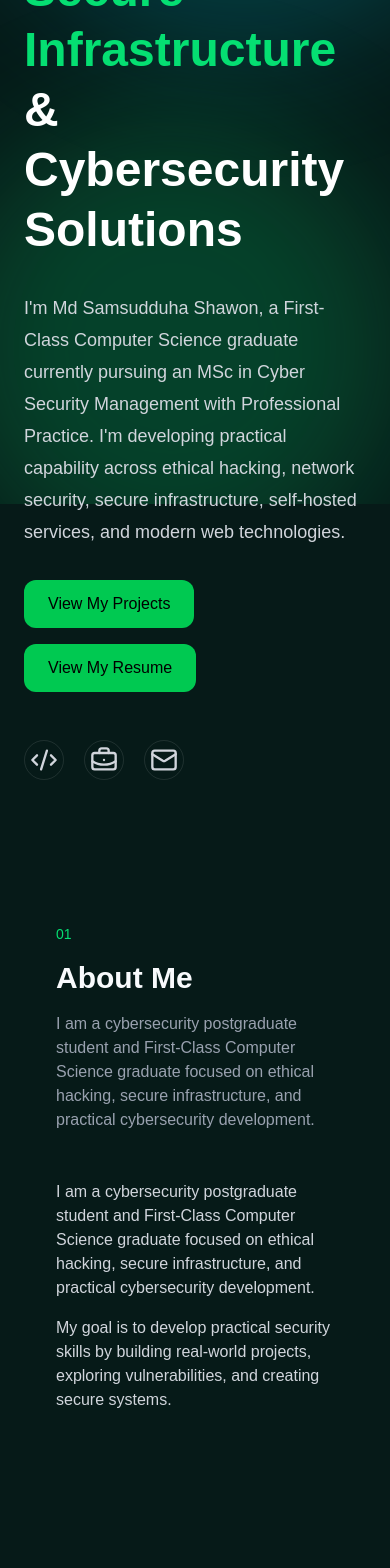
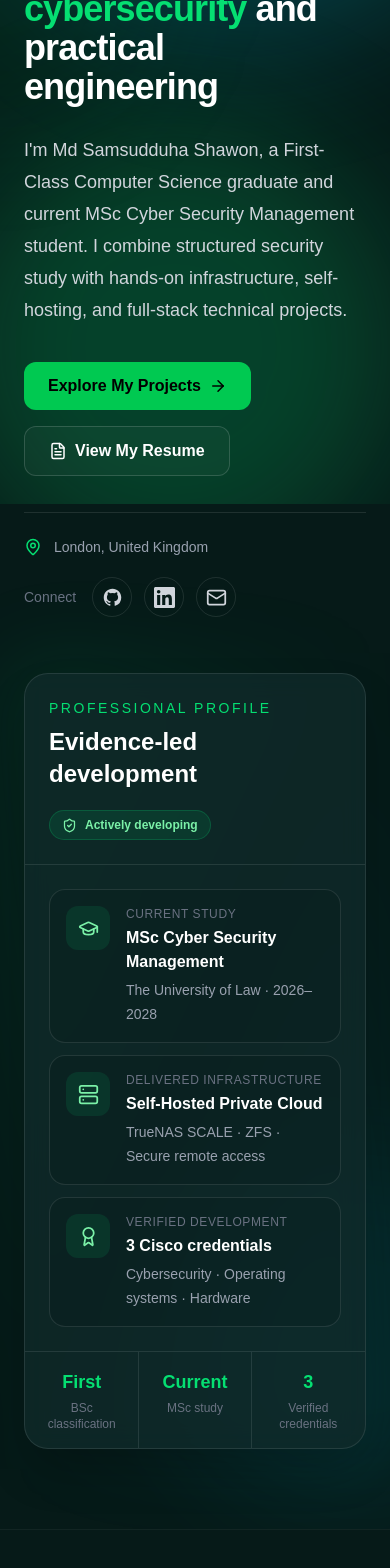
Before and after one commit to Shawon1024/meetshawon-portfolio, a Next.js app: page / in a window 390 px wide. Shown: the part 340-1908 px from the top of the page. Built offline with nearby package versions, Linux system fonts and the light colour scheme; no server answers.

Commit message:
Refine homepage hero and fix mobile navigation

```diff
--- a/src/app/components/Container.tsx
+++ b/src/app/components/Container.tsx
@@ -1,13 +1,17 @@
-import { ReactNode } from "react";
+import type {
+  ReactNode,
+} from "react";
 
 interface ContainerProps {
-    children: ReactNode;
+  children: ReactNode;
 }
 
-export default function Container({ children }: ContainerProps) {
-    return (
-        <div className="mx-auto w-full max-w-7x1 px-6 md:px-8">
-            {children}
-        </div>
-    );
+export default function Container({
+  children,
+}: ContainerProps) {
+  return (
+    <div className="mx-auto w-full max-w-7xl px-6 md:px-8">
+      {children}
+    </div>
+  );
 }
--- a/src/app/components/home/Hero.tsx
+++ b/src/app/components/home/Hero.tsx
@@ -1,166 +1,285 @@
+import Link from "next/link";
 import {
-  BriefcaseBusiness,
-  Code2,
+  ArrowRight,
+  Award,
+  FileText,
+  GraduationCap,
   Mail,
+  MapPin,
+  Server,
+  ShieldCheck,
 } from "lucide-react";
 
 import Container from "../Container";
-import Button from "../ui/Button";
 import IconButton from "../ui/IconButton";
+
+function GitHubIcon({
+  size = 21,
+}: {
+  size?: number;
+}) {
+  return (
+    <svg
+      width={size}
+      height={size}
+      viewBox="0 0 24 24"
+      fill="currentColor"
+      aria-hidden="true"
+    >
+      <path d="M12 2C6.477 2 2 6.484 2 12.017c0 4.426 2.865 8.184 6.839 9.504.5.092.682-.217.682-.483 0-.237-.009-.866-.014-1.7-2.782.605-3.369-1.343-3.369-1.343-.454-1.158-1.11-1.466-1.11-1.466-.908-.62.069-.608.069-.608 1.003.071 1.531 1.031 1.531 1.031.892 1.53 2.341 1.088 2.91.832.091-.647.349-1.088.635-1.338-2.221-.253-4.555-1.112-4.555-4.947 0-1.093.39-1.987 1.029-2.688-.103-.253-.446-1.272.098-2.65 0 0 .84-.269 2.75 1.026A9.564 9.564 0 0 1 12 6.844a9.59 9.59 0 0 1 2.504.337c1.909-1.295 2.748-1.026 2.748-1.026.546 1.378.203 2.397.1 2.65.64.701 1.028 1.595 1.028 2.688 0 3.845-2.337 4.691-4.566 4.94.359.31.678.921.678 1.856 0 1.34-.012 2.421-.012 2.75 0 .268.18.58.688.481A10.02 10.02 0 0 0 22 12.017C22 6.484 17.522 2 12 2Z" />
+    </svg>
+  );
+}
+
+function LinkedInIcon({
+  size = 21,
+}: {
+  size?: number;
+}) {
+  return (
+    <svg
+      width={size}
+      height={size}
+      viewBox="0 0 24 24"
+      fill="currentColor"
+      aria-hidden="true"
+    >
+      <path d="M20.447 20.452h-3.554v-5.569c0-1.328-.027-3.037-1.852-3.037-1.853 0-2.136 1.445-2.136 2.939v5.667H9.351V9h3.414v1.561h.049c.475-.9 1.637-1.85 3.37-1.85 3.601 0 4.267 2.37 4.267 5.455v6.286h-.004ZM5.337 7.433a2.062 2.062 0 1 1 0-4.124 2.062 2.062 0 0 1 0 4.124ZM7.119 20.452H3.555V9h3.564v11.452ZM22.225 0H1.771C.792 0 0 .774 0 1.729v20.542C0 23.227.792 24 1.771 24h20.451C23.2 24 24 23.227 24 22.271V1.729C24 .774 23.2 0 22.222 0h.003Z" />
+    </svg>
+  );
+}
+
+const profileHighlights = [
+  {
+    label: "Current study",
+    value: "MSc Cyber Security Management",
+    detail: "The University of Law · 2026–2028",
+    icon: GraduationCap,
+  },
+  {
+    label: "Delivered infrastructure",
+    value: "Self-Hosted Private Cloud",
+    detail: "TrueNAS SCALE · ZFS · Secure remote access",
+    icon: Server,
+  },
+  {
+    label: "Verified development",
+    value: "3 Cisco credentials",
+    detail: "Cybersecurity · Operating systems · Hardware",
+    icon: Award,
+  },
+];
 
 export default function Hero() {
   return (
-    <section className="flex min-h-screen items-center py-16">
+    <section
+      aria-labelledby="home-hero-title"
+      className="relative overflow-hidden border-b border-white/5 py-20 md:py-24 lg:py-28"
+    >
+      <div
+        className="pointer-events-none absolute inset-0"
+        aria-hidden="true"
+      >
+        <div className="absolute -left-40 top-10 h-80 w-80 rounded-full bg-green-500/[0.07] blur-3xl" />
+        <div className="absolute -right-40 bottom-0 h-96 w-96 rounded-full bg-cyan-500/[0.06] blur-3xl" />
+        <div className="absolute inset-x-0 top-0 h-px bg-gradient-to-r from-transparent via-green-400/20 to-transparent" />
+      </div>
+
       <Container>
-        <div className="grid items-center gap-12 lg:grid-cols-2">
-          <div className="space-y-8">
+        <div className="relative grid items-center gap-14 lg:grid-cols-[1.08fr_0.92fr] lg:gap-16">
+          <div>
             <div className="inline-flex items-center gap-2 rounded-full border border-green-400/20 bg-green-400/10 px-4 py-2 text-sm font-medium text-green-300">
               <span
-                className="h-2 w-2 rounded-full bg-green-400"
+                className="h-2 w-2 rounded-full bg-green-400 shadow-[0_0_12px_rgba(74,222,128,0.75)]"
                 aria-hidden="true"
               />
-              Available for Cybersecurity Graduate Roles
+
+              Open to Cybersecurity Graduate Opportunities
             </div>
 
-            <h1 className="text-5xl font-bold leading-tight text-white md:text-6xl lg:text-5xl">
-              Building
+            <h1
+              id="home-hero-title"
+              className="mt-7 max-w-4xl text-4xl font-bold leading-[1.08] tracking-tight text-white sm:text-5xl md:text-6xl lg:text-[3.75rem]"
+            >
+              Building secure systems through{" "}
               <span className="text-green-400">
-                {" "}
-                Secure Infrastructure{" "}
-              </span>
-              & Cybersecurity Solutions
+                cybersecurity
+              </span>{" "}
+              and practical engineering
             </h1>
 
-            <p className="max-w-2xl text-lg leading-8 text-gray-300">
+            <p className="mt-7 max-w-2xl text-lg leading-8 text-gray-300">
               I&apos;m Md Samsudduha Shawon, a First-Class Computer Science
-              graduate currently pursuing an MSc in Cyber Security Management
-              with Professional Practice. I&apos;m developing practical
-              capability across ethical hacking, network security, secure
-              infrastructure, self-hosted services, and modern web
-              technologies.
+              graduate and current MSc Cyber Security Management student. I
+              combine structured security study with hands-on infrastructure,
+              self-hosting, and full-stack technical projects.
             </p>
 
-            <div className="flex flex-wrap gap-4">
-              <Button href="/projects">
-                View My Projects
-              </Button>
+            <div className="mt-9 flex flex-wrap gap-4">
+              <Link
+                href="/projects"
+                className="inline-flex items-center justify-center gap-2 rounded-xl bg-green-500 px-6 py-3 font-semibold text-black transition duration-200 hover:-translate-y-0.5 hover:bg-green-400 focus-visible:outline-none focus-visible:ring-2 focus-visible:ring-green-300 focus-visible:ring-offset-2 focus-visible:ring-offset-[var(--background)]"
+              >
+                Explore My Projects
 
-              <Button href="/resume">
+                <ArrowRight
+                  size={18}
+                  aria-hidden="true"
+                />
+              </Link>
+
+              <Link
+                href="/resume"
+                className="inline-flex items-center justify-center gap-2 rounded-xl border border-white/15 bg-white/[0.03] px-6 py-3 font-semibold text-white transition duration-200 hover:-translate-y-0.5 hover:border-green-400/40 hover:bg-green-400/[0.06] hover:text-green-300 focus-visible:outline-none focus-visible:ring-2 focus-visible:ring-green-300 focus-visible:ring-offset-2 focus-visible:ring-offset-[var(--background)]"
+              >
+                <FileText
+                  size={18}
+                  aria-hidden="true"
+                />
+
                 View My Resume
-              </Button>
+              </Link>
             </div>
 
-            <div className="flex gap-5 pt-4">
+            <div className="mt-9 flex flex-col gap-5 border-t border-white/10 pt-6 sm:flex-row sm:items-center sm:justify-between">
+              <div className="flex items-center gap-3 text-sm text-gray-400">
+                <MapPin
+                  size={18}
+                  className="text-green-400"
+                  aria-hidden="true"
+                />
+
+                London, United Kingdom
+              </div>
+
+              <div className="flex items-center gap-3">
+                <span className="mr-1 text-sm text-gray-500">
+                  Connect
+                </span>
+
                 <IconButton
                   href="https://github.com/shawon1024"
                   label="Open Md Samsudduha Shawon's GitHub profile"
                   newTab
+                  hoverClassName="hover:border-white/30 hover:bg-[#181717] hover:text-white"
                 >
-                <Code2 size={28} aria-hidden="true" />
+                  <GitHubIcon />
                 </IconButton>
 
                 <IconButton
                   href="https://www.linkedin.com/in/shawon1024/"
                   label="Open Md Samsudduha Shawon's LinkedIn profile"
                   newTab
+                  hoverClassName="hover:border-[#0A66C2]/70 hover:bg-[#0A66C2] hover:text-white"
                 >
-                <BriefcaseBusiness
-                  size={28}
-                  aria-hidden="true"
-                />
+                  <LinkedInIcon />
                 </IconButton>
 
                 <IconButton
                   href="mailto:contact@meetshawon.com"
                   label="Email Md Samsudduha Shawon"
+                  hoverClassName="hover:border-[#EA4335]/70 hover:bg-[#EA4335] hover:text-white"
                 >
-                <Mail size={28} aria-hidden="true" />
+                  <Mail
+                    size={21}
+                    aria-hidden="true"
+                  />
                 </IconButton>
               </div>
             </div>
+          </div>
 
-          <div className="hidden items-center justify-center lg:flex">
-            <div className="relative w-full max-w-md rounded-3xl border border-white/10 bg-[var(--surface)]/80 p-8 shadow-2xl backdrop-blur-sm">
-              <div className="mb-8 flex items-center justify-between gap-4 py-3">
+          <div className="relative mx-auto w-full max-w-xl">
+            <div
+              className="pointer-events-none absolute -inset-5 rounded-[2rem] bg-gradient-to-br from-green-400/10 via-transparent to-cyan-400/10 blur-2xl"
+              aria-hidden="true"
+            />
+
+            <div className="relative overflow-hidden rounded-3xl border border-white/10 bg-[var(--surface)]/80 shadow-2xl shadow-black/25 backdrop-blur-md">
+              <div className="flex flex-col gap-5 border-b border-white/10 p-6 sm:flex-row sm:items-center sm:justify-between md:p-7">
                 <div>
-                  <p className="text-sm text-gray-400">
-                    Professional Focus
+                  <p className="text-sm font-medium uppercase tracking-[0.18em] text-green-400">
+                    Professional Profile
                   </p>
 
-                  <h2 className="mt-1 text-xl font-semibold text-white">
-                    Cybersecurity & Technology
+                  <h2 className="mt-2 text-2xl font-semibold text-white">
+                    Evidence-led development
                   </h2>
                 </div>
 
-                <span className="inline-flex shrink-0 items-center gap-2 rounded-full bg-green-400/10 px-4 py-2.5 text-sm font-medium text-green-300">
-                  <span
-                    className="h-2 w-2 rounded-full bg-green-400"
+                <span className="inline-flex w-fit items-center gap-2 rounded-full border border-green-400/20 bg-green-400/10 px-3 py-1.5 text-xs font-semibold text-green-300">
+                  <ShieldCheck
+                    size={15}
                     aria-hidden="true"
                   />
-                  Active
+
+                  Actively developing
                 </span>
               </div>
 
-              <div className="space-y-3">
-                <div className="rounded-2xl border border-white/10 bg-black/10 p-4">
-                  <p className="text-sm text-gray-400">
-                    Career Focus
+              <div className="space-y-3 p-6 md:p-7">
+                {profileHighlights.map((item) => {
+                  const Icon =
+                    item.icon;
+
+                  return (
+                    <div
+                      key={item.label}
+                      className="flex gap-4 rounded-2xl border border-white/10 bg-black/10 p-4 transition duration-200 hover:border-green-400/25 hover:bg-green-400/[0.03]"
+                    >
+                      <div className="inline-flex h-11 w-11 shrink-0 items-center justify-center rounded-xl bg-green-400/10 text-green-300">
+                        <Icon
+                          size={21}
+                          aria-hidden="true"
+                        />
+                      </div>
+
+                      <div className="min-w-0">
+                        <p className="text-xs font-medium uppercase tracking-wider text-gray-500">
+                          {item.label}
                         </p>
 
-                  <p className="mt-1 font-medium text-white">
-                    Ethical Hacking & Cybersecurity
+                        <p className="mt-1 font-semibold text-white">
+                          {item.value}
+                        </p>
+
+                        <p className="mt-1 text-sm leading-6 text-gray-400">
+                          {item.detail}
+                        </p>
+                      </div>
+                    </div>
+                  );
+                })}
+              </div>
+
+              <div className="grid grid-cols-3 border-t border-white/10">
+                <div className="p-4 text-center md:p-5">
+                  <p className="text-lg font-bold text-green-400">
+                    First
+                  </p>
+
+                  <p className="mt-1 text-xs text-gray-500">
+                    BSc classification
                   </p>
                 </div>
 
-                <div className="rounded-2xl border border-white/10 bg-black/10 p-4">
-                  <p className="text-sm text-gray-400">
-                    Technical Interests
+                <div className="border-x border-white/10 p-4 text-center md:p-5">
+                  <p className="text-lg font-bold text-green-400">
+                    Current
                   </p>
 
-                  <p className="mt-1 font-medium text-white">
-                    Security • Networks • Infrastructure
+                  <p className="mt-1 text-xs text-gray-500">
+                    MSc study
                   </p>
                 </div>
 
-                <div className="rounded-2xl border border-white/10 bg-black/10 p-4">
-                  <p className="text-sm text-gray-400">
-                    Current Development
-                  </p>
-
-                  <p className="mt-1 font-medium text-white">
-                    Cybersecurity Study & Technical Projects
-                  </p>
-                </div>
-              </div>
-
-              <div className="mt-6 grid grid-cols-3 gap-3 text-center">
-                <div className="rounded-xl border border-white/10 p-3">
-                  <p className="text-lg font-semibold text-green-400">
-                    BSc
-                  </p>
-
-                  <p className="text-xs text-gray-400">
-                    First-Class
-                  </p>
-                </div>
-
-                <div className="rounded-xl border border-white/10 p-3">
-                  <p className="text-lg font-semibold text-green-400">
-                    MSc
-                  </p>
-
-                  <p className="text-xs text-gray-400">
-                    Current
-                  </p>
-                </div>
-
-                <div className="rounded-xl border border-white/10 p-3">
-                  <p className="text-lg font-semibold text-green-400">
+                <div className="p-4 text-center md:p-5">
+                  <p className="text-lg font-bold text-green-400">
                     3
                   </p>
 
-                  <p className="text-xs text-gray-400">
-                    Credentials
+                  <p className="mt-1 text-xs text-gray-500">
+                    Verified credentials
                   </p>
                 </div>
               </div>
```
Lines whose indentation alone changed are shown as unchanged.
